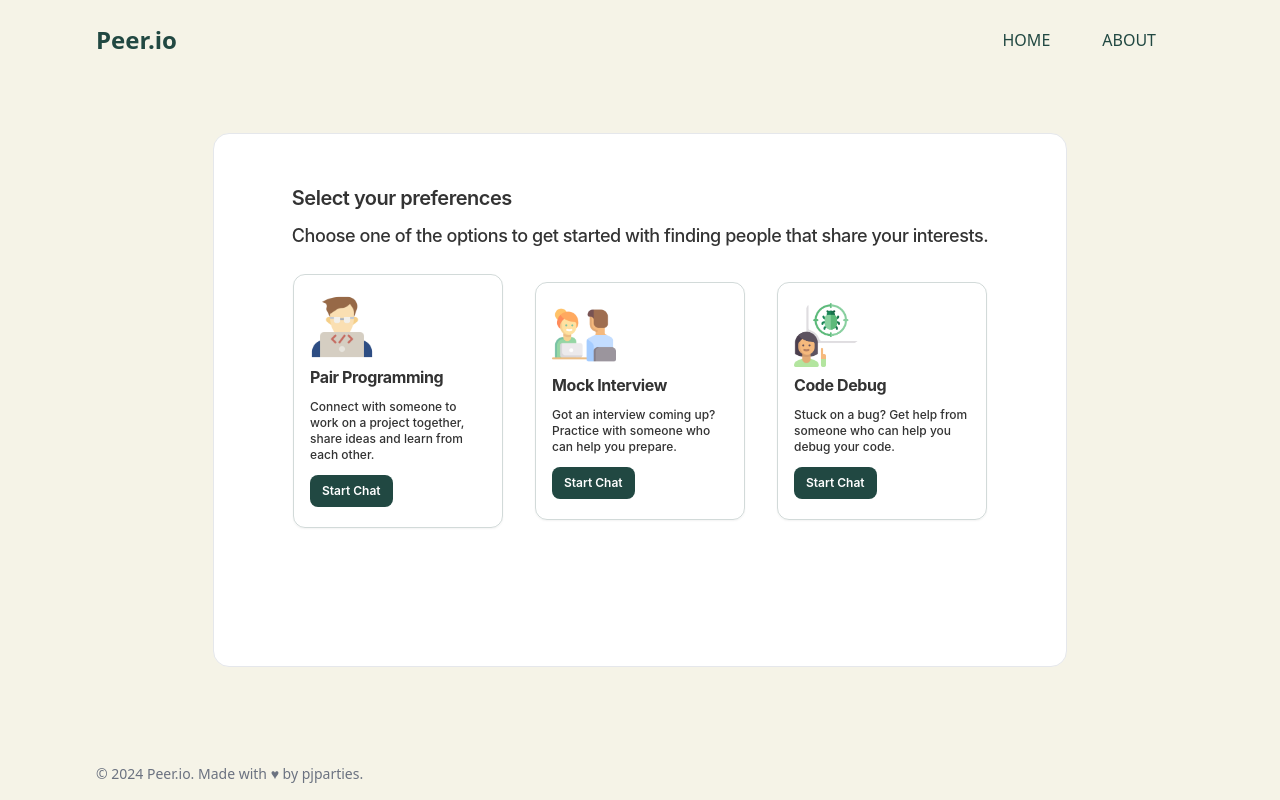
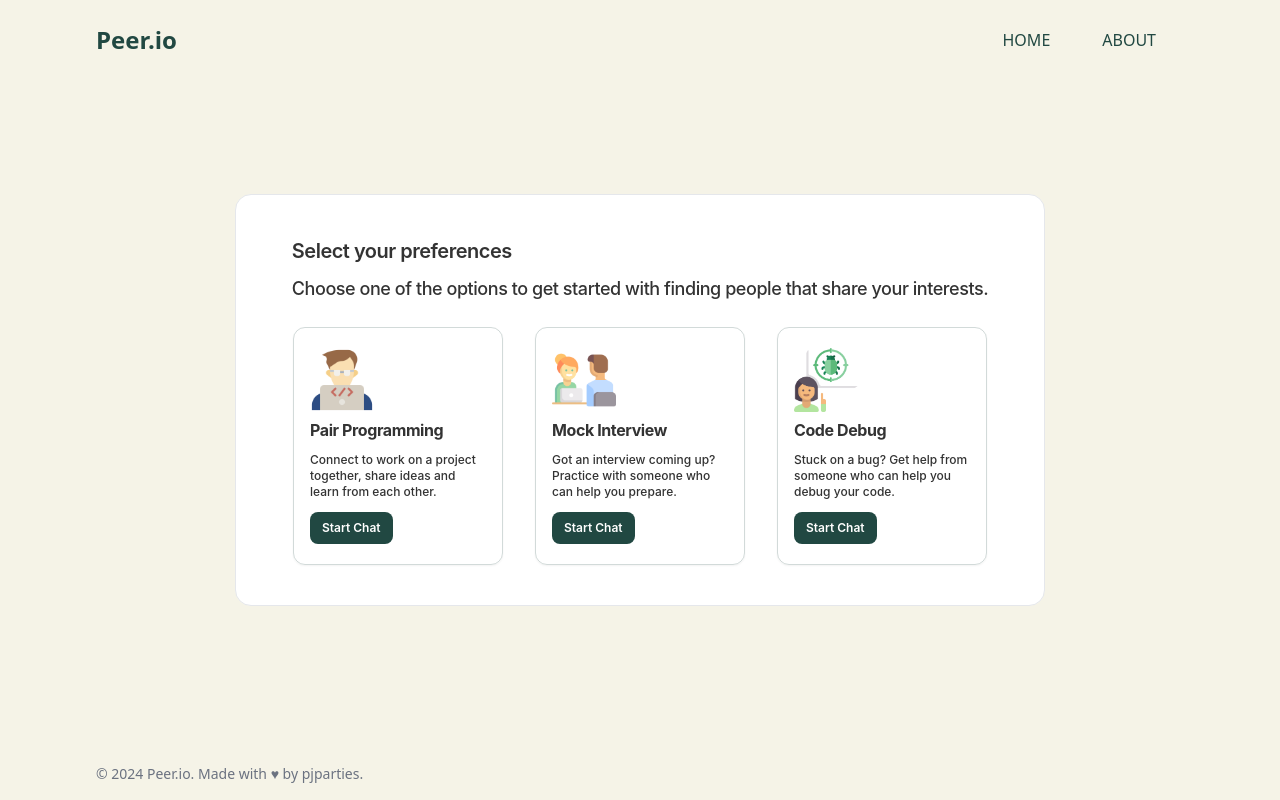
Before and after one commit to pjparties/peer-f, a React (Vite) app: page /preferences in a window 1280 px wide. Built offline with nearby package versions, Linux system fonts and the light colour scheme; no server answers.

Commit message:
feat: Improve preference card descriptions and layout

```diff
--- a/src/pages/Preferences/index.jsx
+++ b/src/pages/Preferences/index.jsx
@@ -11,7 +11,7 @@ const PreferenceCard = ({ title, description, image, location }) => {
     <div className="py-5 px-4 text-zinc flex flex-col justify-evenly shadow-sm rounded-xl border border-secondary/20">
       <img className="w-16 h-16" src={image} />
       <h2 className="left-4 top-16 text-base font-bold w-fit leading-tight tracking-tight mt-2">{title}</h2>
-      <p className="w-44 mt-3 text-xs font-medium leading-4">{description}</p>
+      <p className="w-44 mt-3 text-xs font-medium leading-4 line-clamp-3">{description}</p>
       <Link to={"/chat/"+location}>
         <button className="mt-3 px-3 py-2 w-fit hover:scale-105 transition-all duration-200 ease-in-out bg-secondary rounded-lg justify-center items-center text-white text-xs font-semibold">
           Start Chat
@@ -25,7 +25,7 @@ const PreferenceWindow = () => {
   const Preferences = [
     {
       title: "Pair Programming",
-      description: "Connect with someone to work on a project together, share ideas and learn from each other.",
+      description: "Connect to work on a project together, share ideas and learn from each other.",
       image: pair,
       location: "1",
     },
@@ -43,7 +43,7 @@ const PreferenceWindow = () => {
     },
   ];
   return (
-    <div className="windowcontainer w-2/3 h-2/3 rounded-2xl border border-lightzinc bg-white p-12">
+    <div className="windowcontainer rounded-2xl border border-lightzinc bg-white p-10">
       <div className="content font-Inter flex flex-col justify-center items-center px-4">
         <div className="textsection flex-col justify-start gap-2 inline-flex">
           <h1 className="text-zinc text-xl font-semibold leading-8 tracking-tight">Select your preferences</h1>
@@ -66,7 +66,6 @@ const PreferenceWindow = () => {
   );
 };
 
-
 export const Preferences = () => {
   return (
     <main className="flex h-screen w-screen flex-col justify-center items-center bg-primary">
```
